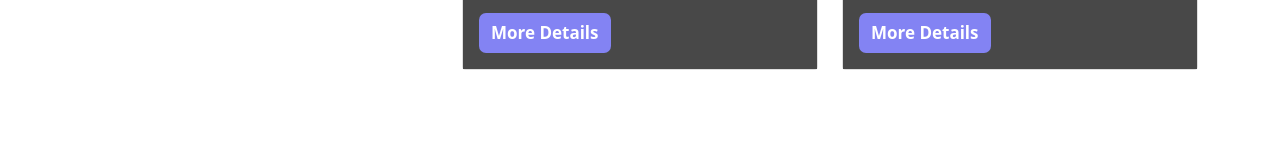
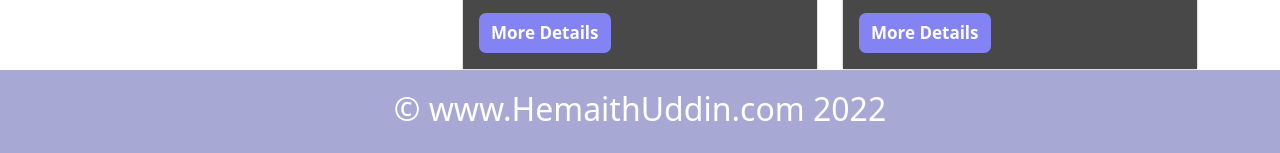
Before and after one commit to hemaiath-uddiin/react-independent-service-website, a React (Create React App) app: page / in a window 1280 px wide. Shown: the part 1155-1308 px from the top of the page. Before the commit the page ends 1225 px from the top, so only its background shows below. Built offline with nearby package versions, Linux system fonts and the light colour scheme; no server answers.

Commit message:
footer added

```diff
--- a/src/App.js
+++ b/src/App.js
@@ -15,6 +15,7 @@ function App() {
   return (
     <div className="App">
         <Nav></Nav>
+
           <Routes>
             <Route path='/' element={<Home></Home>}>  </Route>
             <Route path='/service' element={<Service></Service>}>  </Route>
--- /dev/null
+++ b/src/Component/Footer/Footer.css
@@ -0,0 +1,6 @@
+.footer {
+    background: #a8a8d5;
+    color: white;
+    padding: 20px;
+    text-align: center;
+}
--- /dev/null
+++ b/src/Component/Footer/Footer.js
@@ -0,0 +1,14 @@
+import React from 'react';
+import "./Footer.css"
+const Footer = () => {
+    const date = new Date();
+    const years = date.getFullYear()
+
+    return (
+        <div className='container-fluid footer'>
+            <h2>  &copy; www.HemaithUddin.com  <span> {years} </span> </h2>
+        </div>
+    );
+};
+
+export default Footer;
--- a/src/Component/Home/Home.js
+++ b/src/Component/Home/Home.js
@@ -1,4 +1,5 @@
 import React from 'react';
+import Footer from '../Footer/Footer';
 import Header from '../Header/Header';
 import Service from '../Service/Service';
 
@@ -7,6 +8,7 @@ function Home(props) {
         <div>
             <Header></Header>
             <Service></Service>
+            <Footer></Footer>
         </div>
     );
 }
--- a/src/Component/Register/Register.js
+++ b/src/Component/Register/Register.js
@@ -11,7 +11,7 @@ function Register(props) {
         user,
         loading,
         error,
-      ] = useCreateUserWithEmailAndPassword(auth);
+      ] = useCreateUserWithEmailAndPassword(auth,{sendEmailVerification:true});
 
       if (error) {
         return (
```
